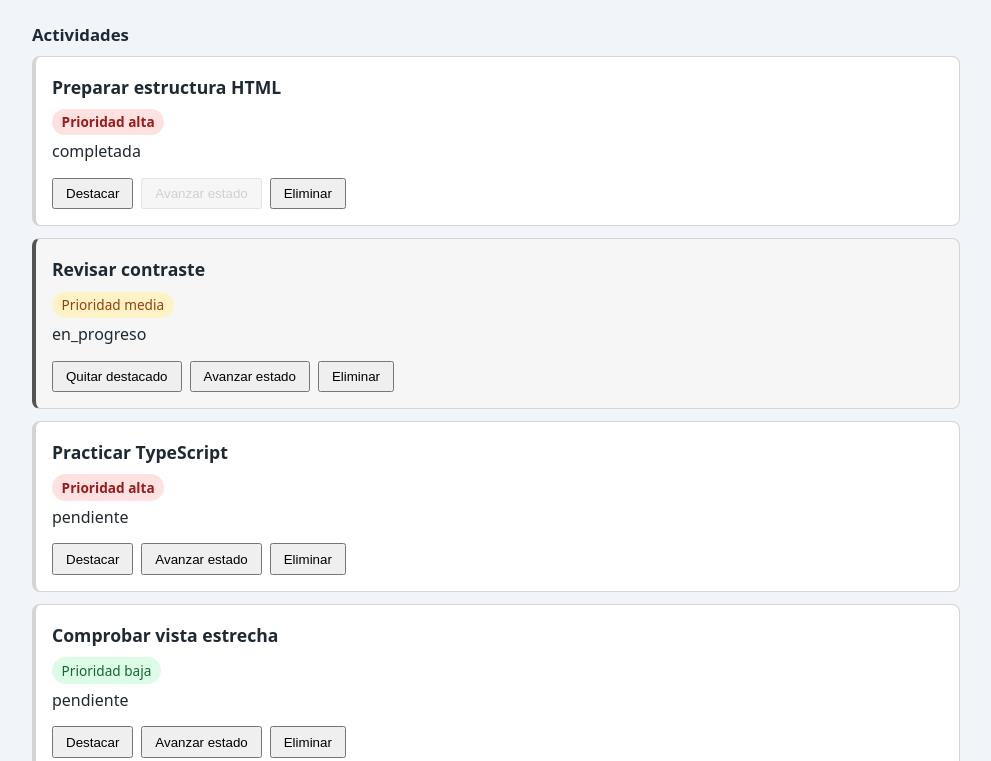
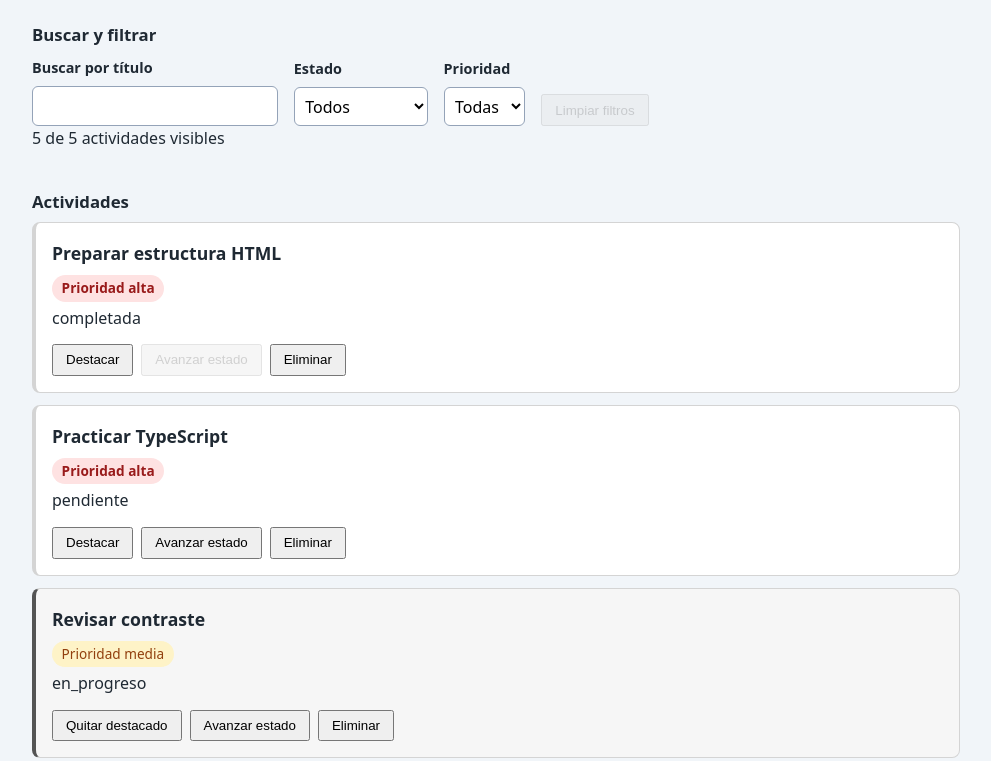
Before and after one commit to hamlet10/curso_angular, an Angular app in the folder panel-actividades/: page / in a window 1280 px wide. Shown: the part 1379-2140 px from the top of the page, without its empty margins (144-1135 px from the left). Built offline with nearby package versions, Linux system fonts and the light colour scheme.

Commit message:
Incremento 4: una sola vista derivada

```diff
--- a/panel-actividades/src/app/tablero-prioridades/tablero-prioridades.html
+++ b/panel-actividades/src/app/tablero-prioridades/tablero-prioridades.html
@@ -11,11 +11,47 @@
       <li><strong>{{ porcentaje() }}%</strong><span>Completado</span></li>
     </ul>
   </section>
+    <section aria-labelledby="titulo-filtros">
+    <h3 id="titulo-filtros">Buscar y filtrar</h3>
+
+    <div class="controles">
+      <div class="campo">
+        <label for="busqueda">Buscar por título</label>
+        <input id="busqueda" type="search" [value]="termino()" (input)="buscar($event)">
+      </div>
+
+      <div class="campo">
+        <label for="filtro-estado">Estado</label>
+        <select id="filtro-estado" [value]="filtroEstado()" (change)="cambiarFiltroEstado($event)">
+          <option value="todas">Todos</option>
+          <option value="pendiente">Pendientes</option>
+          <option value="en_progreso">En progreso</option>
+          <option value="completada">Completadas</option>
+        </select>
+      </div>
+
+      <div class="campo">
+        <label for="filtro-prioridad">Prioridad</label>
+        <select id="filtro-prioridad" [value]="filtroPrioridad()" (change)="cambiarFiltroPrioridad($event)">
+          <option value="todas">Todas</option>
+          <option value="alta">Alta</option>
+          <option value="media">Media</option>
+          <option value="baja">Baja</option>
+        </select>
+      </div>
+
+      <button type="button" [disabled]="!hayFiltros()" (click)="limpiarFiltros()">
+        Limpiar filtros
+      </button>
+    </div>
+
+    <p aria-live="polite">{{ mostradas() }} de {{ total() }} actividades visibles</p>
+  </section>
   <section aria-labelledby="titulo-actividades">
     <h3 id="titulo-actividades">Actividades</h3>
 
     <ul class="lista">
-      @for (actividad of actividades(); track actividad.id) {
+      @for (actividad of visibles(); track actividad.id) {
         <li>
           <article class="tarjeta" [class.destacada]="actividad.destacada">
             <h4>{{ actividad.titulo }}</h4>
@@ -46,7 +82,10 @@
         </li>
       } @empty {
         <li class="vacio">
-          <p>Todavía no hay actividades.</p>
+          <p>{{ mensajeVacio() }}</p>
+          @if (hayFiltros()) {
+            <button type="button" (click)="limpiarFiltros()">Quitar los filtros</button>
+          }
         </li>
       }
     </ul>
--- a/panel-actividades/src/app/tablero-prioridades/tablero-prioridades.ts
+++ b/panel-actividades/src/app/tablero-prioridades/tablero-prioridades.ts
@@ -1,5 +1,11 @@
 import { Component, computed, signal } from '@angular/core';
-import { Actividad, EstadoActividad } from '../modelos/actividad';
+import {
+  Actividad,
+  EstadoActividad,
+  FiltroEstado,
+  FiltroPrioridad,
+  Prioridad,
+} from '../modelos/actividad';
 
 @Component({
   selector: 'app-tablero-prioridades',
@@ -7,15 +13,53 @@ import { Actividad, EstadoActividad } from '../modelos/actividad';
   styleUrl: './tablero-prioridades.css',
 })
 export class TableroPrioridades {
+  private readonly orden: Record<Prioridad, number> = { alta: 0, media: 1, baja: 2 };
   protected readonly actividades = signal<Actividad[]>([
-    { id: 1, titulo: 'Preparar estructura HTML', estado: 'completada', prioridad: 'alta', creadaEn: '2026-08-10', destacada: false },
-    { id: 2, titulo: 'Revisar contraste', estado: 'en_progreso', prioridad: 'media', creadaEn: '2026-08-12', destacada: true },
-    { id: 3, titulo: 'Practicar TypeScript', estado: 'pendiente', prioridad: 'alta', creadaEn: '2026-08-14', destacada: false },
-    { id: 4, titulo: 'Comprobar vista estrecha', estado: 'pendiente', prioridad: 'baja', creadaEn: '2026-08-16', destacada: false },
-    { id: 5, titulo: 'Ejecutar el build', estado: 'pendiente', prioridad: 'media', creadaEn: '2026-08-18', destacada: false },
+    {
+      id: 1,
+      titulo: 'Preparar estructura HTML',
+      estado: 'completada',
+      prioridad: 'alta',
+      creadaEn: '2026-08-10',
+      destacada: false,
+    },
+    {
+      id: 2,
+      titulo: 'Revisar contraste',
+      estado: 'en_progreso',
+      prioridad: 'media',
+      creadaEn: '2026-08-12',
+      destacada: true,
+    },
+    {
+      id: 3,
+      titulo: 'Practicar TypeScript',
+      estado: 'pendiente',
+      prioridad: 'alta',
+      creadaEn: '2026-08-14',
+      destacada: false,
+    },
+    {
+      id: 4,
+      titulo: 'Comprobar vista estrecha',
+      estado: 'pendiente',
+      prioridad: 'baja',
+      creadaEn: '2026-08-16',
+      destacada: false,
+    },
+    {
+      id: 5,
+      titulo: 'Ejecutar el build',
+      estado: 'pendiente',
+      prioridad: 'media',
+      creadaEn: '2026-08-18',
+      destacada: false,
+    },
   ]);
-
-    protected alternarDestacada(id: number): void {
+  protected readonly termino = signal('');
+  protected readonly filtroEstado = signal<FiltroEstado>('todas');
+  protected readonly filtroPrioridad = signal<FiltroPrioridad>('todas');
+  protected alternarDestacada(id: number): void {
     this.actividades.update((actuales) =>
       actuales.map((a) => (a.id === id ? { ...a, destacada: !a.destacada } : a)),
     );
@@ -37,7 +81,7 @@ export class TableroPrioridades {
     return 'completada';
   }
 
-    protected readonly total = computed(() => this.actividades().length);
+  protected readonly total = computed(() => this.actividades().length);
 
   protected readonly pendientes = computed(
     () => this.actividades().filter((a) => a.estado === 'pendiente').length,
@@ -54,4 +98,49 @@ export class TableroPrioridades {
   protected readonly porcentaje = computed(() =>
     this.total() === 0 ? 0 : Math.round((this.completadas() / this.total()) * 100),
   );
+
+    protected readonly visibles = computed(() => {
+    const termino = this.termino().trim().toLocaleLowerCase('es');
+    const estado = this.filtroEstado();
+    const prioridad = this.filtroPrioridad();
+
+    return this.actividades()
+      .filter((a) => termino === '' || a.titulo.toLocaleLowerCase('es').includes(termino))
+      .filter((a) => estado === 'todas' || a.estado === estado)
+      .filter((a) => prioridad === 'todas' || a.prioridad === prioridad)
+      .sort((primera, segunda) => this.orden[primera.prioridad] - this.orden[segunda.prioridad]);
+  });
+
+  protected readonly mostradas = computed(() => this.visibles().length);
+
+  protected readonly hayFiltros = computed(
+    () =>
+      this.termino().trim() !== '' ||
+      this.filtroEstado() !== 'todas' ||
+      this.filtroPrioridad() !== 'todas',
+  );
+
+  protected readonly mensajeVacio = computed(() =>
+    this.total() === 0
+      ? 'Todavía no hay actividades. Crea la primera para empezar.'
+      : 'Ninguna actividad coincide con los filtros aplicados.',
+  );
+
+    protected buscar(evento: Event): void {
+    this.termino.set((evento.target as HTMLInputElement).value);
+  }
+
+  protected cambiarFiltroEstado(evento: Event): void {
+    this.filtroEstado.set((evento.target as HTMLSelectElement).value as FiltroEstado);
+  }
+
+  protected cambiarFiltroPrioridad(evento: Event): void {
+    this.filtroPrioridad.set((evento.target as HTMLSelectElement).value as FiltroPrioridad);
+  }
+
+  protected limpiarFiltros(): void {
+    this.termino.set('');
+    this.filtroEstado.set('todas');
+    this.filtroPrioridad.set('todas');
+  }
 }
```
